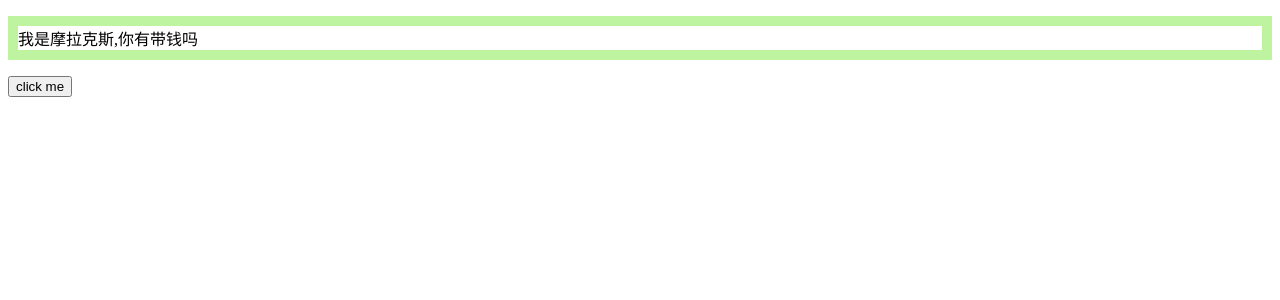
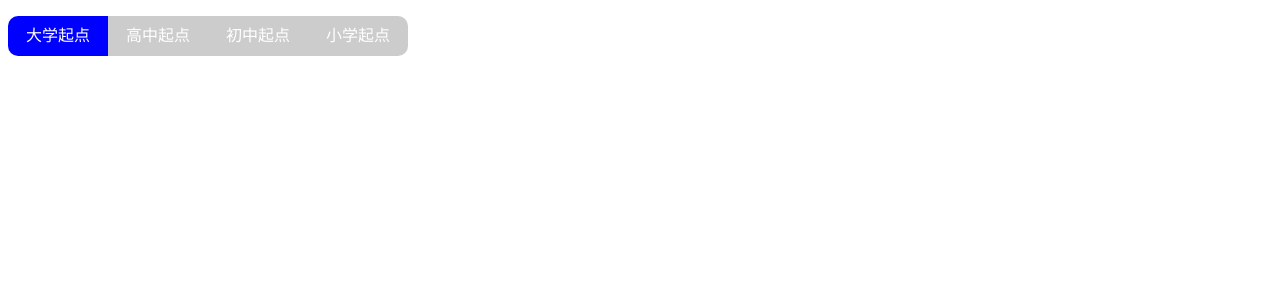
Before and after one commit to jyefddz/vue03, a Vue app: page / in a window 1280 px wide. Shown: the top 300 px of the page. Built offline with nearby package versions, Linux system fonts and the light colour scheme.

Commit message:
案例练习

```diff
--- /dev/null
+++ b/src/06._案例练习.vue
@@ -0,0 +1,54 @@
+<template>
+    <div>
+        <ul>
+            <li :class="{ active: index === currentIndex }" v-for="(item, index) in navs" :key="item"
+                @click="toggle(index)">
+                {{
+                        item
+                }}
+            </li>
+        </ul>
+    </div>
+</template>
+
+<script>
+export default {
+    data() {
+        return {
+            navs: ['大学起点', '高中起点', '初中起点', '小学起点'],
+            currentIndex: 0
+        }
+    },
+    methods: {
+        toggle(val) {
+            this.currentIndex = val
+            console.log(val);
+        }
+    }
+}
+</script>
+
+<style>
+ul {
+    list-style: none;
+    border-radius: 10px;
+    width: 400px;
+    overflow: hidden;
+    padding: 0;
+}
+
+ul li {
+    float: left;
+    width: 100px;
+    height: 40px;
+    background-color: #ccc;
+    color: #fff;
+    text-align: center;
+    line-height: 40px;
+    cursor: pointer;
+}
+
+li.active {
+    background-color: blue;
+}
+</style>
--- a/src/App.vue
+++ b/src/App.vue
@@ -1,7 +1,12 @@
 <template>
   <div>
-    <p :class="{ active: activeFlag }" class="ppp">我是摩拉克斯,你有带钱吗</p>
-    <button @click="activeFlag = !activeFlag">click me</button>
+    <ul>
+      <li :class="{ active: index === currentIndex }" v-for="(item, index) in navs" :key="item" @click="toggle(index)">
+        {{
+            item
+        }}
+      </li>
+    </ul>
   </div>
 </template>
 
@@ -9,18 +14,40 @@
 export default {
   data() {
     return {
-      activeFlag: false
+      navs: ['大学起点', '高中起点', '初中起点', '小学起点'],
+      currentIndex: 0
+    }
+  },
+  methods: {
+    toggle(val) {
+      this.currentIndex = val
+      console.log(val);
     }
   }
 }
 </script>
 
 <style>
-.active {
-  color: rgb(0, 225, 255);
+ul {
+  list-style: none;
+  border-radius: 10px;
+  width: 400px;
+  overflow: hidden;
+  padding: 0;
 }
 
-.ppp {
-  border: 10px solid rgb(190, 244, 159);
+ul li {
+  float: left;
+  width: 100px;
+  height: 40px;
+  background-color: #ccc;
+  color: #fff;
+  text-align: center;
+  line-height: 40px;
+  cursor: pointer;
+}
+
+li.active {
+  background-color: blue;
 }
 </style>
```
